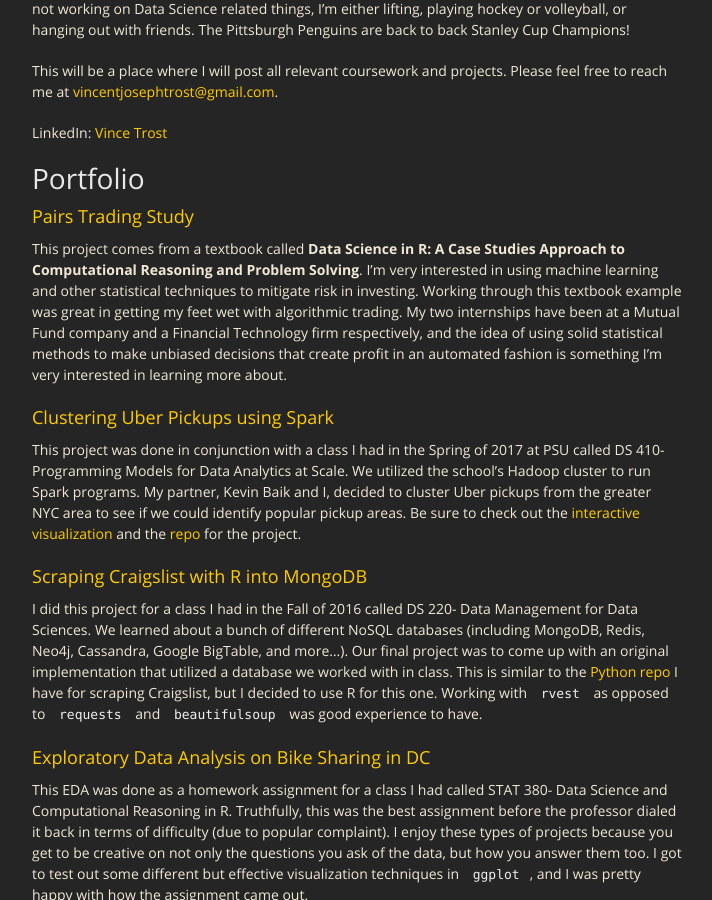
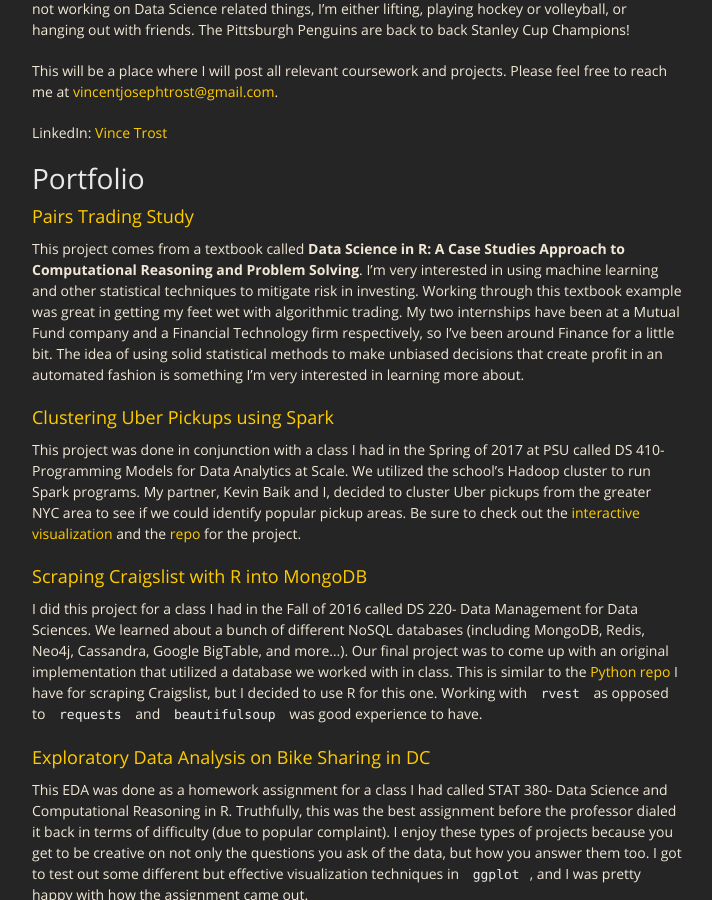
Before and after one commit to vjtrost88/vjtrost88.github.io, a Jekyll site: the page built from index.md, in a window 1280 px wide and 900 px high, scrolled down 1023 px. Shown: the whole window, without its empty margins (283-995 px from the left). Built offline with Jekyll 4.4.1, drawn with Linux system fonts in a browser that asks for light colours; nearby versions of some CDN libraries.

Commit message:
update
grammar

```diff
--- a/index.md
+++ b/index.md
@@ -17,7 +17,7 @@ LinkedIn: [Vince Trost](https://linkedin.com/in/vince-trost-8a3054b6/)
 
 ### [](#header-3) [Pairs Trading Study](https://vjtrost88.github.io/Pairs_Trading.html)
 
-This project comes from a textbook called **Data Science in R: A Case Studies Approach to Computational Reasoning and Problem Solving**. I'm very interested in using machine learning and other statistical techniques to mitigate risk in investing. Working through this textbook example was great in getting my feet wet with algorithmic trading. My two internships have been at a Mutual Fund company and a Financial Technology firm respectively, and the idea of using solid statistical methods to make unbiased decisions that create profit in an automated fashion is something I'm very interested in learning more about.
+This project comes from a textbook called **Data Science in R: A Case Studies Approach to Computational Reasoning and Problem Solving**. I'm very interested in using machine learning and other statistical techniques to mitigate risk in investing. Working through this textbook example was great in getting my feet wet with algorithmic trading. My two internships have been at a Mutual Fund company and a Financial Technology firm respectively, so I've been around Finance for a little bit. The idea of using solid statistical methods to make unbiased decisions that create profit in an automated fashion is something I'm very interested in learning more about.
 
 ### [](#header-3) [Clustering Uber Pickups using Spark](https://vjtrost88.github.io/clusteringUberDS410.pdf)
 
```
